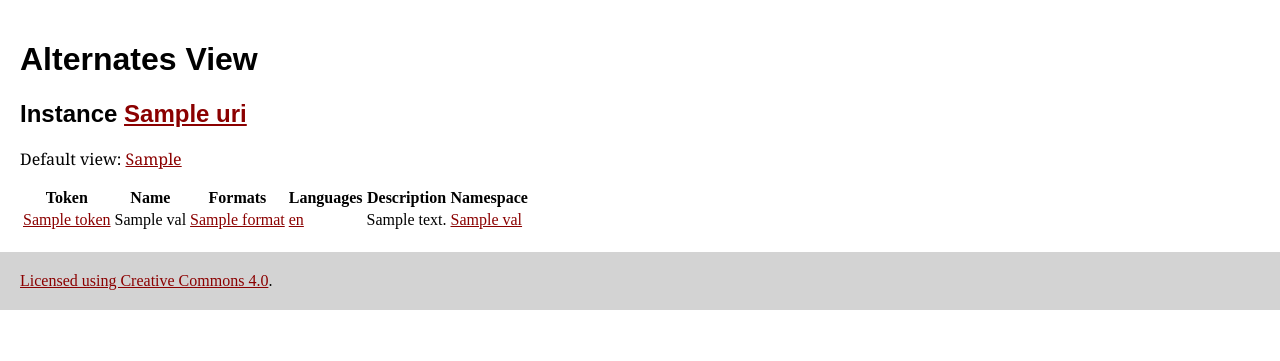
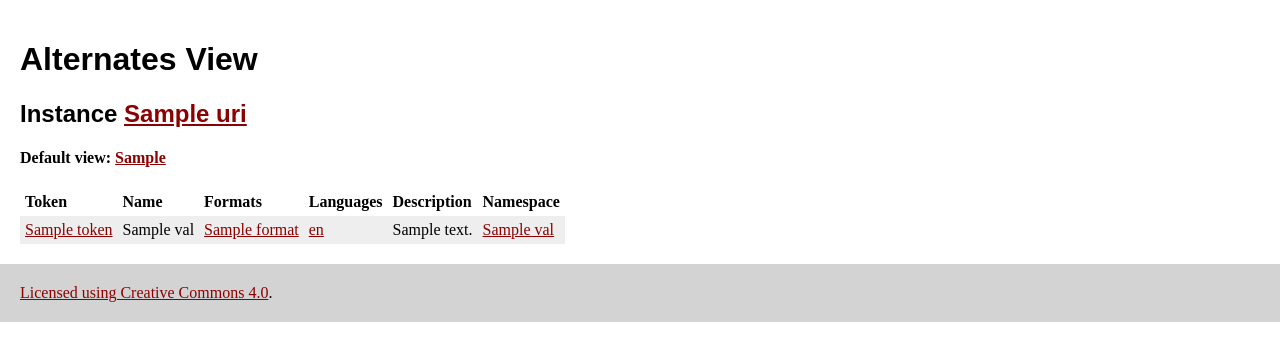
Before and after one commit to nicholascar/mediatypes-service, a Flask app: template view/templates/alternates.html in a window 1280 px wide. Shown: the part 58-419 px from the top of the page. Run offline with Flask 2, Linux system fonts and the light colour scheme; the template is opened without the code that fills it: most values are stand-ins (such as "Sample title", 1, 10 or a date in 2020); some web fonts are replaced.

Commit message:
better alt views styling

```diff
--- a/view/static/simple.css
+++ b/view/static/simple.css
@@ -44,3 +44,25 @@ a:hover {
 .pagination > ul li.active {
     font-weight: bold;
 }
+
+table.layout {
+    border-collapse: collapse;
+}
+
+table.layout th {
+    font-weight: bold;
+    text-align: left;
+}
+
+table.layout tr {
+    vertical-align: middle;
+}
+
+table.layout tr:nth-child(even) {
+    background-color: #eee;
+}
+
+table.layout th,
+table.layout td {
+    padding: 5px;
+}
--- a/view/templates/alternates.html
+++ b/view/templates/alternates.html
@@ -3,8 +3,8 @@
     {% block content %}
         <h1>Alternates View</h1>
         <h2>Instance <a href="{{ uri }}">{{ uri }}</a></h2>
-        <p>Default view: <a href="{{ uri }}">{{ default_view_token }}</a></p>
-        <table>
+        <h4>Default view: <a href="{{ uri }}">{{ default_view_token }}</a></h4>
+        <table class="layout">
             <tr>
                 <th>Token</th>
                 <th>Name</th>
```
